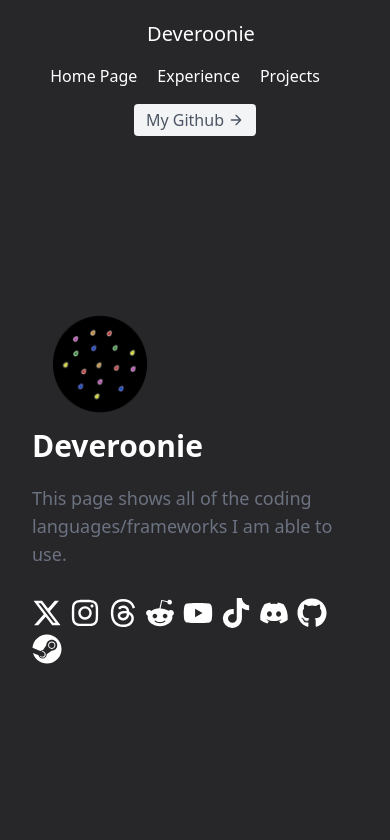
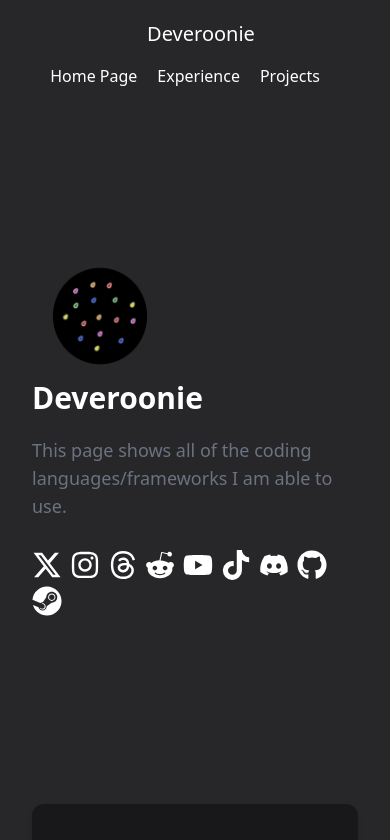
Before and after one commit to Deveroonie/website, a React (Create React App) app: page /experience in a window 390 px wide. Shown: the top 840 px of the page. Built offline with nearby package versions, Linux system fonts and the light colour scheme.

Commit message:
fix: remove github button from navbar, fix non centered text on mobile

```diff
--- a/src/components/Box.js
+++ b/src/components/Box.js
@@ -18,7 +18,7 @@ export default function Box(data) {
         <p className="text-3xl text-white font-bold mb-5 text-left">
         <a href="https://x.com/deveroonie" target="_blank" rel="noreferrer"><FaXTwitter className="inline-flex items-baseline" /></a>&nbsp;
         <a href="https://instagram.com/deve.roonie/" target="_blank" rel="noreferrer"><FaInstagram className="inline-flex items-baseline" /></a>&nbsp;
-        <a href="https://www.threads.net/@deve.roonie/" target="_blank" rel="noreferrer"><FaThreads className="inline-flex items-baseline" /></a>&nbsp;
+        <a href="https://threads.net/@deve.roonie/" target="_blank" rel="noreferrer"><FaThreads className="inline-flex items-baseline" /></a>&nbsp;
         <a href="https://reddit.com/u/Deve_roonie/" target="_blank" rel="noreferrer"><FaRedditAlien className="inline-flex items-baseline" /></a>&nbsp;
         <a href="https://youtube.com/@DeveroonieWasTaken" target="_blank" rel="noreferrer"><FaYoutube className="inline-flex items-baseline" /></a>&nbsp;
         <a href="https://tiktok.com/@deve.roonie" target="_blank" rel="noreferrer"><FaTiktok className="inline-flex items-baseline" /></a>&nbsp;
--- a/src/components/Navigation.js
+++ b/src/components/Navigation.js
@@ -4,21 +4,13 @@ export default function Navigation() {
       <header className="text-gray-600 body-font">
     <div className="container mx-auto flex flex-wrap p-5 flex-col md:flex-row items-center">
       <a className="flex title-font font-medium items-center  mb-4 md:mb-0" href="/">
-        <span className="ml-3 text-xl text-white nav-header">Deveroonie</span>
+        <span className="ml-3 text-xl text-white nav-header sm:text-center">Deveroonie</span>
       </a>
       <nav className="md:ml-auto flex flex-wrap items-center text-base justify-center">
         <Link className="mr-5 hover:text-red-400 text-white" to="/">Home Page</Link>
         <Link className="mr-5 hover:text-red-400 text-white" to="/experience">Experience</Link>
         <Link className="mr-5 hover:text-red-400 text-white" to="/projects">Projects</Link>
       </nav>
-      <a href="https://github.com/Deveroonie">
-      <button className="inline-flex items-center bg-gray-100 border-0 py-1 px-3 focus:outline-none hover:bg-gray-200 rounded text-base mt-4 md:mt-0">My Github
-        <svg fill="none" stroke="currentColor" stroke-linecap="round" stroke-linejoin="round" stroke-width="2" class="w-4 h-4 ml-1" viewBox="0 0 24 24">
-          <path d="M5 12h14M12 5l7 7-7 7"></path>
-        </svg>
-      </button>
-      </a>
-
     </div>
   </header>
     );
```
